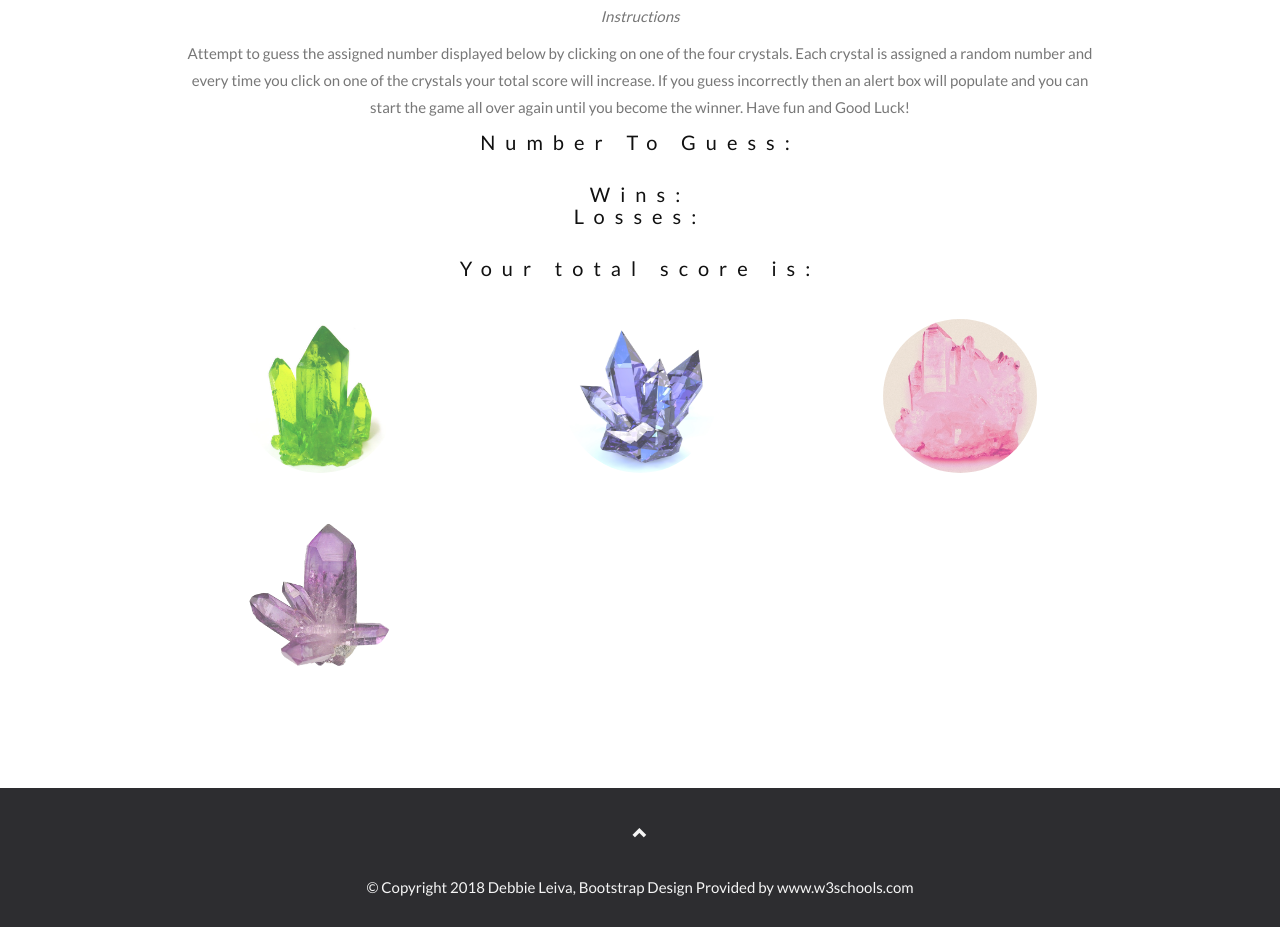
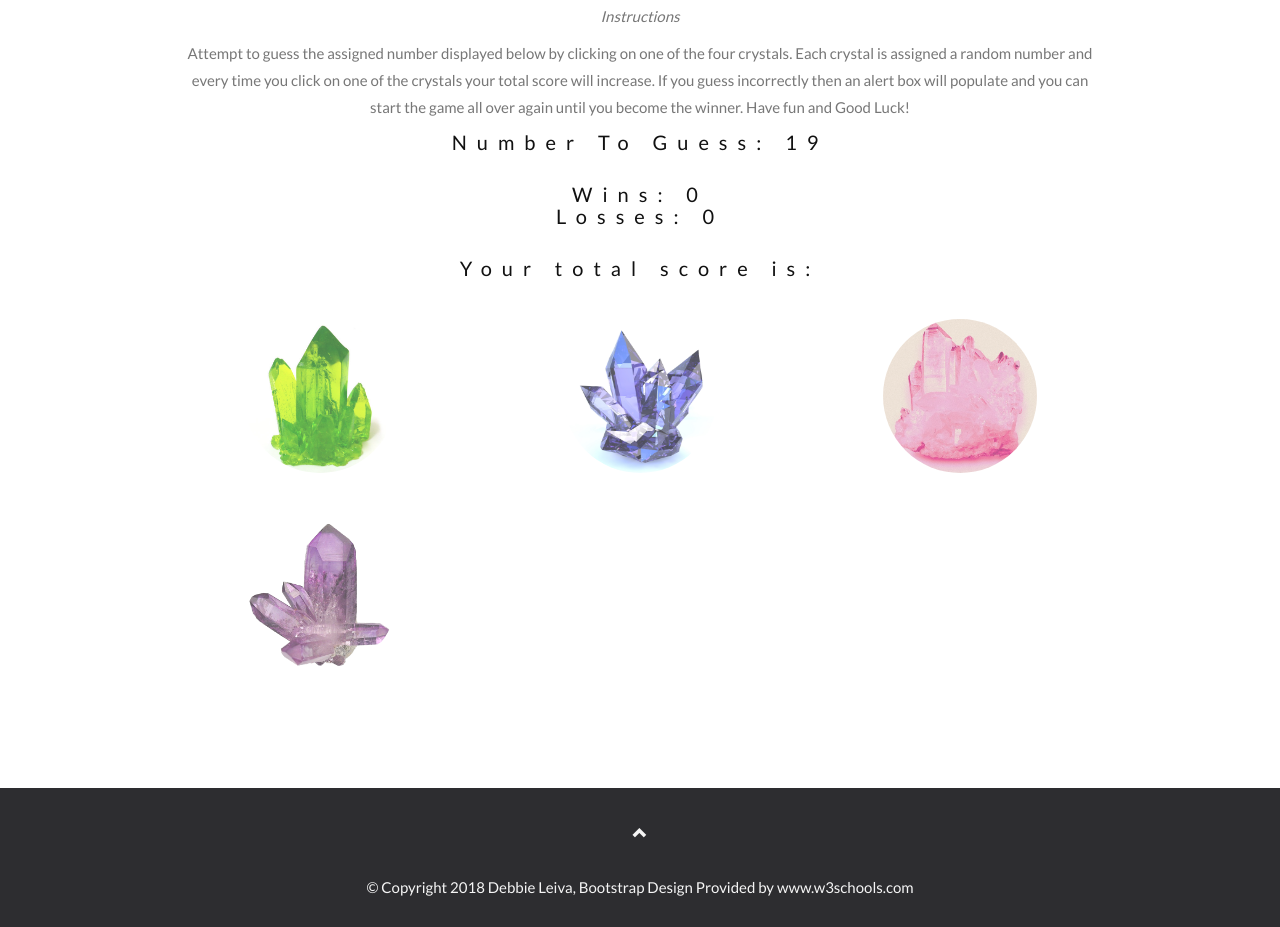
Before and after one commit to dleiva345/week-4-game, a plain HTML site: page index.html in a window 1280 px wide. Shown: the part 779-1706 px from the top of the page. Drawn offline with nearby package versions, Linux system fonts and the light colour scheme.

Commit message:
corrections: linked correct js

```diff
--- a/index.html
+++ b/index.html
@@ -150,6 +150,6 @@
 
 
 <script type="text/javascript" src="https://code.jquery.com/jquery-2.2.0.js"></script>
-	<script type="text/javascript" src="assets/js/practice.js"></script>
+	<script type="text/javascript" src="assets/js/game.js"></script>
 </body>
 </html>
```
